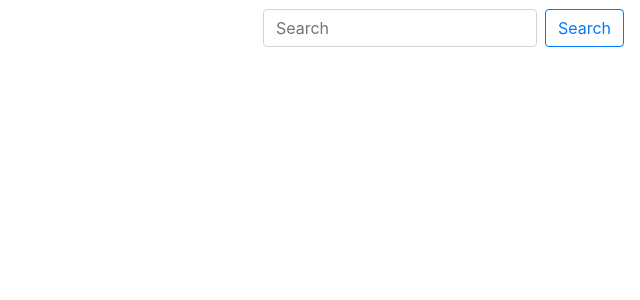
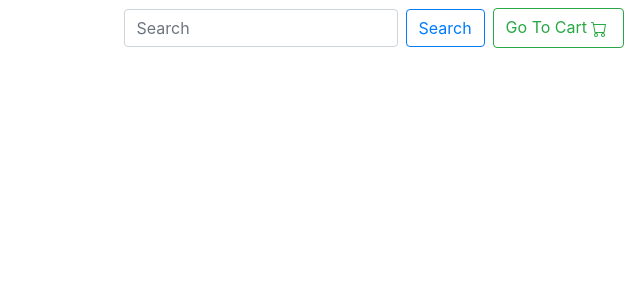
Before and after one commit to waiscodes/nix-bootstrap, a React (Create React App) app: page / in a window 1280 px wide. Shown: the top 300 px of the page, without its empty margins (640-1280 px from the left). Built offline with nearby package versions, Linux system fonts and the light colour scheme; the HTML template or start-up script is replaced by a standard one.

Commit message:
added a shopping cart button

```diff
--- a/src/components/Navbar1.jsx
+++ b/src/components/Navbar1.jsx
@@ -47,6 +47,19 @@
             <Button variant='outline-primary'>Search</Button>
           </Form>
         </Navbar.Collapse>
+        <Button variant='outline-success ml-2'>
+          Go To Cart
+          <svg
+            xmlns='http://www.w3.org/2000/svg'
+            width='16'
+            height='16'
+            fill='currentColor'
+            className='bi bi-cart m-1'
+            viewBox='0 0 16 16'
+          >
+            <path d='M0 1.5A.5.5 0 0 1 .5 1H2a.5.5 0 0 1 .485.379L2.89 3H14.5a.5.5 0 0 1 .491.592l-1.5 8A.5.5 0 0 1 13 12H4a.5.5 0 0 1-.491-.408L2.01 3.607 1.61 2H.5a.5.5 0 0 1-.5-.5zM3.102 4l1.313 7h8.17l1.313-7H3.102zM5 12a2 2 0 1 0 0 4 2 2 0 0 0 0-4zm7 0a2 2 0 1 0 0 4 2 2 0 0 0 0-4zm-7 1a1 1 0 1 1 0 2 1 1 0 0 1 0-2zm7 0a1 1 0 1 1 0 2 1 1 0 0 1 0-2z' />
+          </svg>
+        </Button>
       </Navbar>
     </>
   );
```
